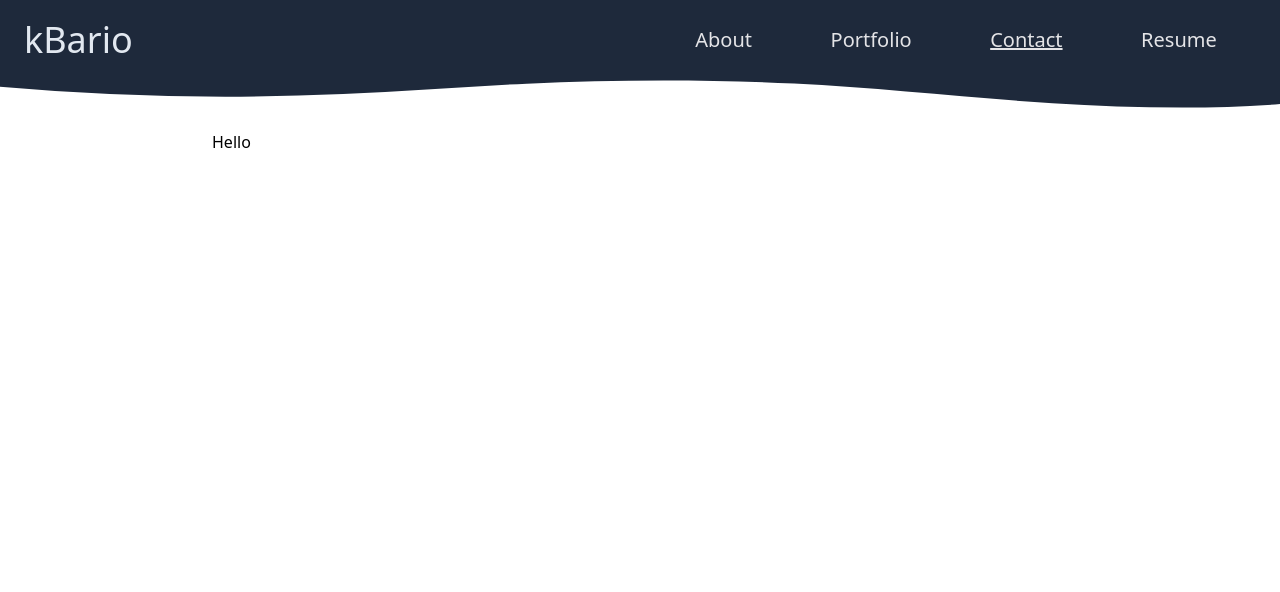
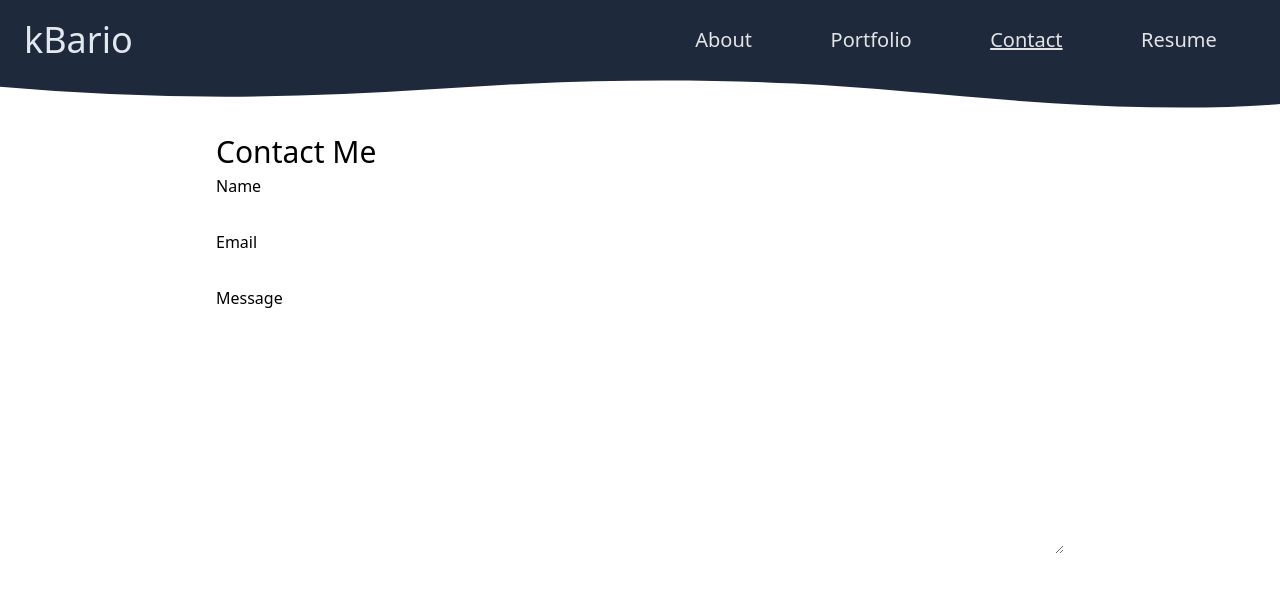
Before and after one commit to kbario/kb_react_portfolio, a React (Create React App) app: page / in a window 1280 px wide. Both pictures are taken after a click on the button "Contact". Shown: the top 592 px of the page. Built offline with nearby package versions, Linux system fonts and the light colour scheme.

Commit message:
added content page

```diff
--- a/src/components/project components/Contact.jsx
+++ b/src/components/project components/Contact.jsx
@@ -1,6 +1,91 @@
+import { useState } from 'react'
+
 function Contact() {
+
+    const [nameInput, setNameInput] = useState("")
+    const [emailInput, setEmailInput] = useState("")
+    const [messageInput, setMessageInput] = useState("")
+
+    const [nameInputValid, setNameInputValid] = useState(true)
+    const [emailInputValid, setEmailInputValid] = useState(true)
+    const [messageInputValid, setMessageInputValid] = useState(true)
+
+    const emailRegex = /^[a-z0-9!#$%&'*+/=?^_`{|}~-]+(?:\.[a-z0-9!#$%&'*+/=?^_`{|}~-]+)*@(?:[a-z0-9](?:[a-z0-9-]*[a-z0-9])?\.)+[a-z0-9](?:[a-z0-9-]*[a-z0-9])?$/
+
+    function handleInputChange(e) {
+        const { name, value } = e.target
+
+        switch (name) {
+            case 'name':
+                setNameInput(value)
+                setNameInputValid(true)
+                break
+
+            case 'email':
+                setEmailInput(value)
+                if(emailRegex.test(value)){
+                    setEmailInputValid(true)
+                }
+                break
+
+            default:
+                setMessageInput(value)
+                setMessageInputValid(true)
+                break
+        }
+    }
+
+    function handleMouseLeave(e) {
+        const { name, value } = e.target
+
+        switch (name) {
+            case 'name':
+                if(value===''){
+                    setNameInputValid(false)
+                } else {
+                    setNameInputValid(true)
+                }
+                break
+
+            case 'email':
+                if(value==='' || !emailRegex.test(value)){
+                    setEmailInputValid(false)
+                } else {
+                    setEmailInputValid(true)
+                }
+                break
+
+            default:
+                if(value==='' ){
+                    setMessageInputValid(false)
+                } else {
+                    setMessageInputValid(true)
+                }
+                break
+        }
+    }
+
+
     return (
-        <div>Hello</div>
+        <section className="flex flex-col gap-1 max-w-4xl mx-auto overflow-y-scroll p-1">
+            <h1 className="text-3xl">Contact Me</h1>
+
+            {/* name */}
+            <label htmlFor="name">Name</label>
+            <input type="text" name="name" id="" className={nameInputValid ? "form-nice" : "form-nice form-invalid"} value={nameInput} onChange={handleInputChange} onMouseLeave={handleMouseLeave}/>
+            {!nameInputValid && <div className='error-msg'>Please provide a name</div>}
+
+            {/* email */}
+            <label htmlFor="email">Email</label>
+            <input type="email" name="email" id="" className={emailInputValid ? "form-nice" : "form-nice form-invalid"} value={emailInput} onChange={handleInputChange} onMouseLeave={handleMouseLeave}/>
+            {!emailInputValid && <div className='error-msg'>Please provide a valid email</div>}
+
+            {/* message */}
+            <label htmlFor="message">Message</label>
+            <textarea name="message" id="" cols="30" rows="10" className={messageInputValid ? "form-nice" : "form-nice form-invalid"} value={messageInput} onChange={handleInputChange} onMouseLeave={handleMouseLeave}></textarea>
+            {!messageInputValid && <div className='error-msg'>Please provide a nice message :)</div>}
+
+        </section>
     )
 }
 
```
